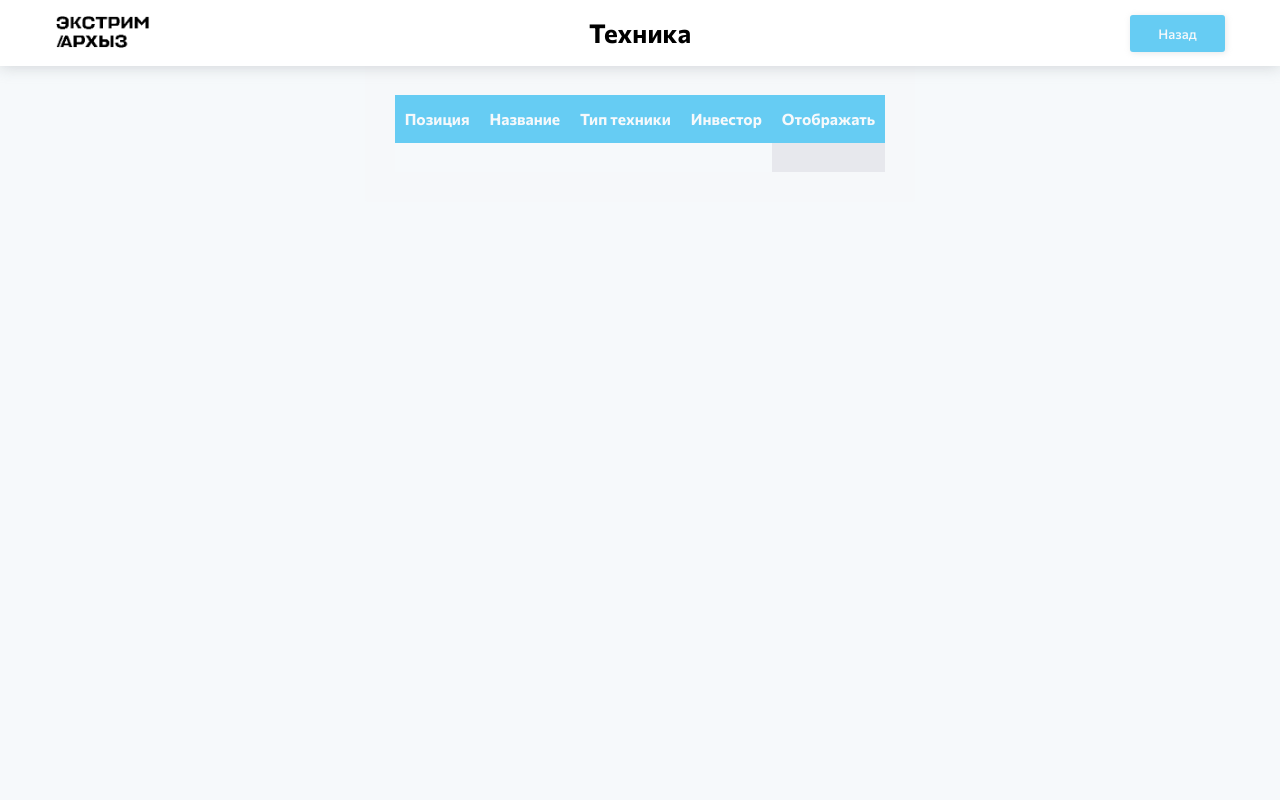
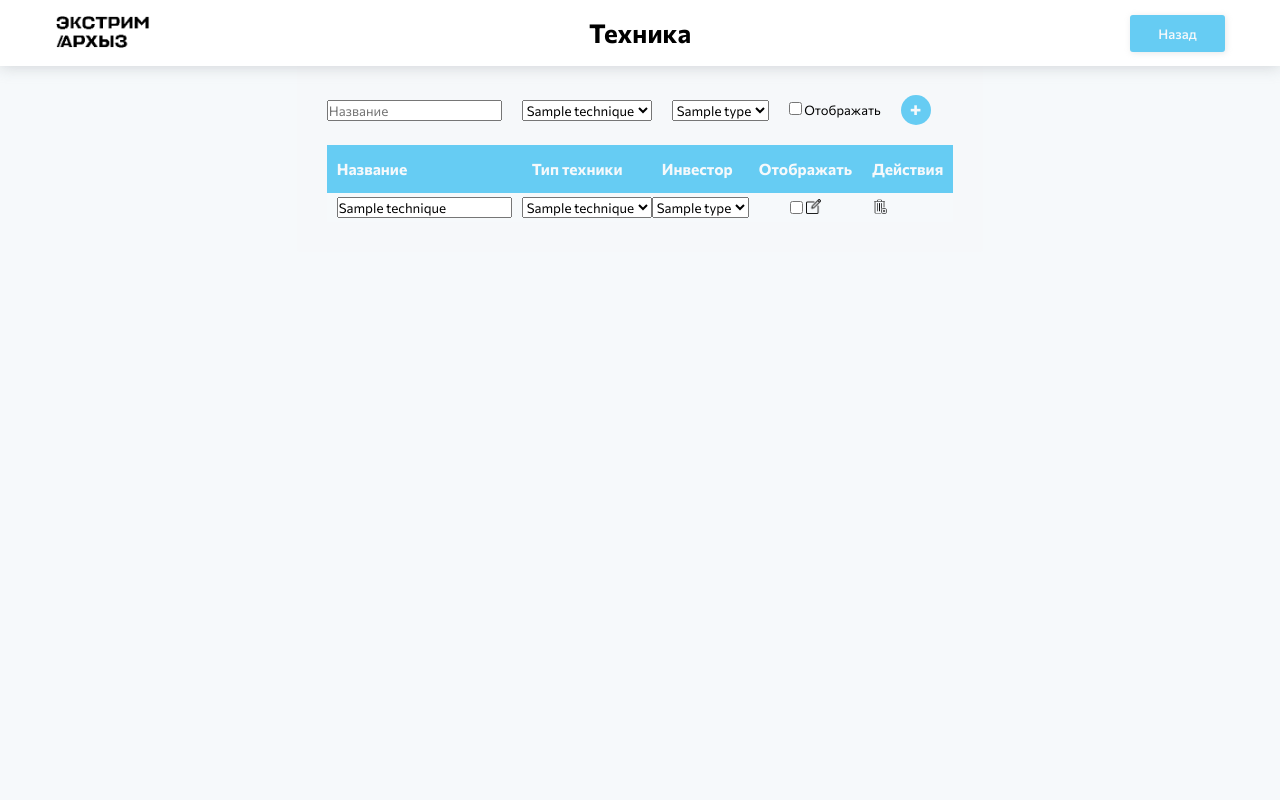
Before and after one commit to DataProRU/Akmat-bot, a FastAPI app: template templates/directory/technique.html in a window 1280 px wide. Run offline with FastAPI, Linux system fonts and the light colour scheme; the template is opened without the code that fills it: most values are stand-ins (such as "Sample title", 1, 10 or a date in 2020); lists and menus that the app fills with data are empty; parts of the project's set-up code (start-up, migrations or seed data) failed here and were passed over.

Commit message:
add technique

```diff
--- a/templates/directory/technique.html
+++ b/templates/directory/technique.html
@@ -9,12 +9,34 @@
 
 {% block content %}
 <div class="opasity-btn-container">
+    <form action="/technique/add" method="post" style="display: flex; align-items: center; gap: 20px; flex-wrap: wrap;">
+        <input type="text" name="title" placeholder="Название" required>
+
+        <select name="type_technique_id" id="type_technique_id">
+            {% for technique in type_techniques %}
+                <option value="{{ technique.id }}">{{ technique.title }}</option>
+            {% endfor %}
+        </select>
+
+        <select name="investor_id" id="investor_id">
+            {% for investor in investors %}
+                <option value="{{ investor.id }}">{{ investor.title }}</option>
+            {% endfor %}
+        </select>
+
+        <div>
+            <input type="checkbox" id="visible" name="visible">
+            <label for="visible">Отображать</label>
+        </div>
+
+
+
+        <button type="submit" class="add-entry-btn tooltip">✚</button>
+    </form>
     <table class="table-data" id="table-data">
         <thead>
         <tr class="trow-head">
-            <th class="trow-head-data">Позиция
-                <div class="resizer"></div>
-            </th>
+
             <th class="trow-head-data">Название
                 <div class="resizer"></div>
             </th>
@@ -27,16 +49,51 @@
             <th class="trow-head-data">Отображать
                 <div class="resizer"></div>
             </th>
+            <th class="trow-head-data">Действия
+                <div class="resizer"></div>
+            </th>
         </tr>
         </thead>
         <tbody class="table-body" id="table-body">
 
+        {% for technique in techniques %}
         <tr class="trow">
-            <td class="tcol"></td>
-            <td class="tcol"></td>
-            <td class="tcol"></td>
-            <td class="tcol"></td>
+            <form action="/technique/edit/{{ technique.id }}" method="post" style="display:inline;">
+                <td class="tcol">
+                    <input type="text" name="title" value="{{ technique.title }}" required>
+                </td>
+                <td>
+                    <select name="type_technique_id" required>
+                       {% for type_technique in type_techniques %}
+                            <option value="{{ type_technique.id }}" {% if type_technique.id == technique.type_technique_id %}selected{% endif %}>
+                                {{ type_technique.title }}
+                            </option>
+                        {% endfor %}
+                    </select>
+                </td>
+                <td>
+                    <select name="investor_id" required>
+                       {% for investor in investors %}
+                            <option value="{{ investor.id }}" {% if investor.id == technique.investor_id %}selected{% endif %}>
+                                {{ investor.title }}
+                            </option>
+                        {% endfor %}
+                    </select>
+                </td>
+
+                <td style="text-align: center;">  <!-- Центрируем чекбокс -->
+                    <input type="checkbox" name="visible" {% if technique.visible %}checked{% endif %}>
+                    <button type="submit" class="tcol-filter-edit"></button>
+                </td>
+            </form>
+            <td class="tcol">
+                <form action="/technique/delete/{{ technique.id }}" method="post" style="display:inline;">
+                    <button type="submit" class="tcol-filter-delete"
+                            onclick="return confirm('Вы уверены, что хотите удалить эту запись?')"></button>
+                </form>
+            </td>
         </tr>
+        {% endfor %}
 
         </tbody>
 
```
Also changed, not shown: routes/directory/technique.py (+71 -0 lines).
